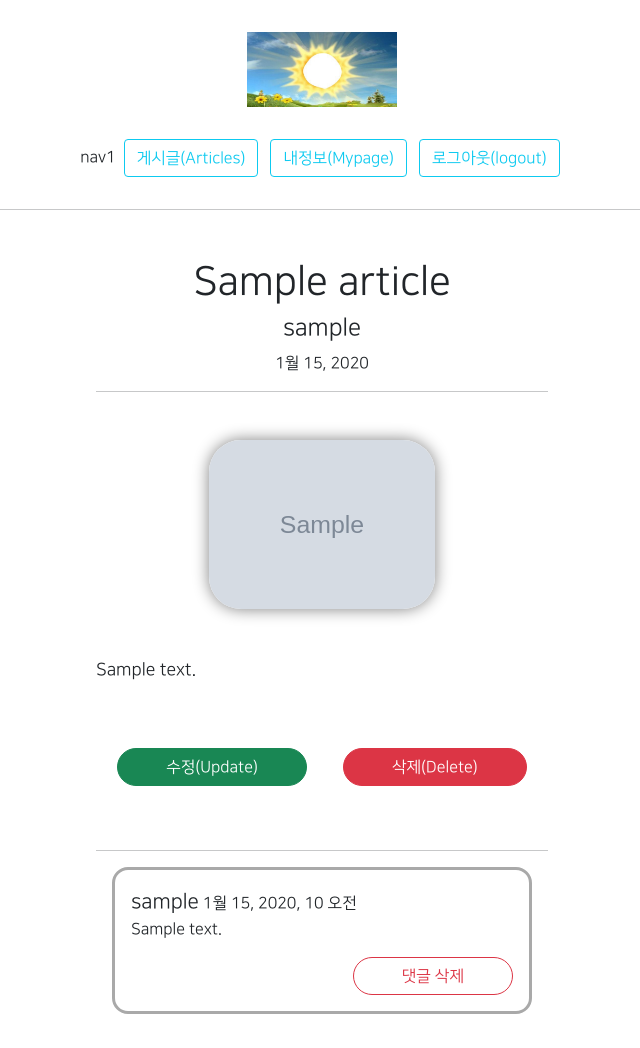
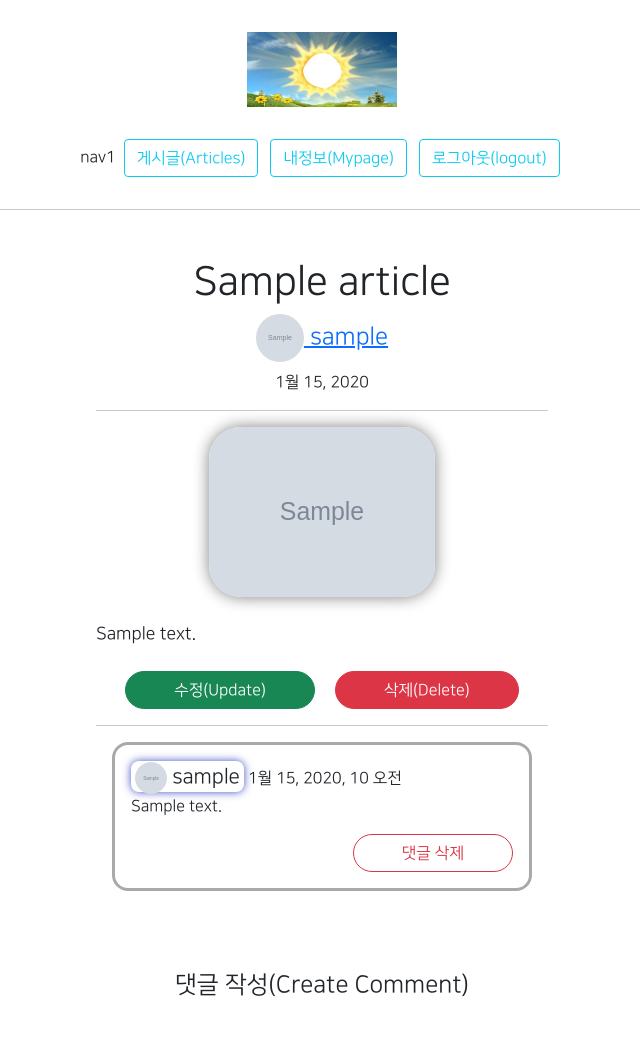
Before and after one commit to go-tech01/gis_4ba_1, a Django app: page /articles/detail/1 in a window 1280 px wide. Shown: the top 1048 px of the page, without its empty margins (318-958 px from the left). Run offline with Django 3.2, Linux system fonts and the light colour scheme; a user stored in the database is signed in; tables that the repository leaves empty hold one stand-in row (values such as "Sample post"); grey boxes marked "Sample" are stand-in pictures; parts of the project's set-up code (start-up, migrations or seed data) failed here and were passed over; some libraries are stand-ins or nearby versions.

Commit message:
8/12 4ban class commit 1

```diff
--- a/accountapp/templates/accountapp/hello_world.html
+++ b/accountapp/templates/accountapp/hello_world.html
@@ -9,8 +9,8 @@
         <form action="/accounts/hello_world/", method="post">
             {% csrf_token %}
             <input type="text" name="input_text">
-            <input type="submit", class="btn btn-outline-dark rounded-pill px-5 m-2" value="갱신">
-            <input type="submit", class="btn btn-outline-primary rounded-pill px-5 m-2">
+            <input type="submit", class="btn btn-outline-dark rounded-pill px-5 m-2" value="오른쪽 클릭해">
+            <input type="submit", class="btn btn-outline-primary rounded-pill px-5 m-2" value="왼쪽 클릭해">
         </form>
 
         {%  for data in data_list|slice:":10" %}
--- a/articleapp/templates/articleapp/detail.html
+++ b/articleapp/templates/articleapp/detail.html
@@ -5,25 +5,31 @@
         <div class="my-3">
             {# 게시글 제목, 글쓴이, 작성일자 #}
             <h1 class="NNS_B">{{ target_article.title }}</h1>
-            <h4>{{ target_article.writer.profile.nickname }}</h4>
+            <a href="{% url 'accountapp:detail' pk=target_article.writer.pk %}">
+                <h4>
+                    <img src="{{ target_article.writer.profile.image.url }}"
+                     class = "articel_profile_image"
+                     alt="profile image">
+                {{ target_article.writer.profile.nickname }}</h4>
+            </a>
             <p>{{ target_article.created_at }}</p>
         </div>
         <hr>
-        <div class="my-5">
+        <div class="my-3">
             {# 게시글 대표이미지, 글 내용 #}
             <img src="{{ target_article.image.url }}" alt=""
                 class="article_image">
-            <div class="my-5 article_content">
+            <div class="my-4 article_content">
                 {{ target_article.content }}
             </div>
             {% if target_article.writer == user %}
             <div>
                 <a href="{% url 'articleapp:update' pk=target_article.pk %}"
-                    class="btn btn-success rounded-pill px-5 m-3">
+                    class="btn btn-success rounded-pill px-5 mx-2">
                     수정(Update)
                 </a>
                 <a href="{% url 'articleapp:delete' pk=target_article.pk %}"
-                    class="btn btn-danger rounded-pill px-5 m-3">
+                    class="btn btn-danger rounded-pill px-5 mx-2">
                     삭제(Delete)
                 </a>
             </div>
@@ -37,8 +43,14 @@
             {% for comment in target_article.comment.all %}
                 <div class="comment_box">
                     <div>{# 댓글 작성자, 시간 #}
-                        <span class="NNS_B"
-                              style="font-size: 1.3rem">
+                        <span class="NNS_B p-1"
+                              style="font-size: 1.3rem;
+                              box-shadow: 0 0 0.5rem #4050c1;
+                              padding: 5rem;
+                              border-radius: 0.5rem">
+                              <img src="{{ comment.writer.profile.image.url }}"
+                                 class = "comment_profile_image"
+                                 alt="프로필 없음">
                               {{ comment.writer.profile.nickname }}</span>
                         <span>{{ comment.created_at }}</span>
                     </div>
--- a/articleapp/views.py
+++ b/articleapp/views.py
@@ -56,4 +56,4 @@ class ArticleListView(ListView):
     model = Article
     context_object_name = 'article_list'
     template_name = 'articleapp/list.html'
-    paginate_by = 5
+    paginate_by = 8
--- a/gis_4ba_1/settings.py
+++ b/gis_4ba_1/settings.py
@@ -40,7 +40,7 @@ SECRET_KEY = env_list['SECRET_KEY']
 # SECURITY WARNING: don't run with debug turned on in production!
 DEBUG = True
 
-ALLOWED_HOSTS = []
+ALLOWED_HOSTS = ["*"]
 
 
 # Application definition
--- a/profileapp/models.py
+++ b/profileapp/models.py
@@ -6,5 +6,5 @@ from django.db import models
 class Profile(models.Model):
     user = models.OneToOneField(User, on_delete=models.CASCADE, related_name='profile')
     image = models.ImageField(upload_to='profile/', null=True)
-    nickname = models.CharField(max_length=15, unique=True, null=True)
+    nickname = models.CharField(max_length=15, unique=True, null=False)
     message = models.CharField(max_length=200, null=True, default='안녕하세요')
--- a/static/base.css
+++ b/static/base.css
@@ -37,6 +37,21 @@
     object-fit: cover;  /* 잘라내기 */
 }
 
+.articel_profile_image{
+    height: 3rem;
+    width: 3rem;
+    border-radius: 20rem;
+    object-fit: cover;  /* 잘라내기 */
+}
+
+.comment_profile_image{
+    height: 2rem;
+    width: 2rem;
+    border-radius: 20rem;
+    object-fit: cover;  /* 잘라내기 */
+}
+
+
 .NNS_B{
     font-family: "NanumSquareR", cursive;
 }
```
Also changed, not shown: accountapp/templates/accountapp/detail.html (+4 -3 lines), commentapp/decorators.py (added, +11 -0 lines), commentapp/views.py (+7 -1 lines), 1 other file.
